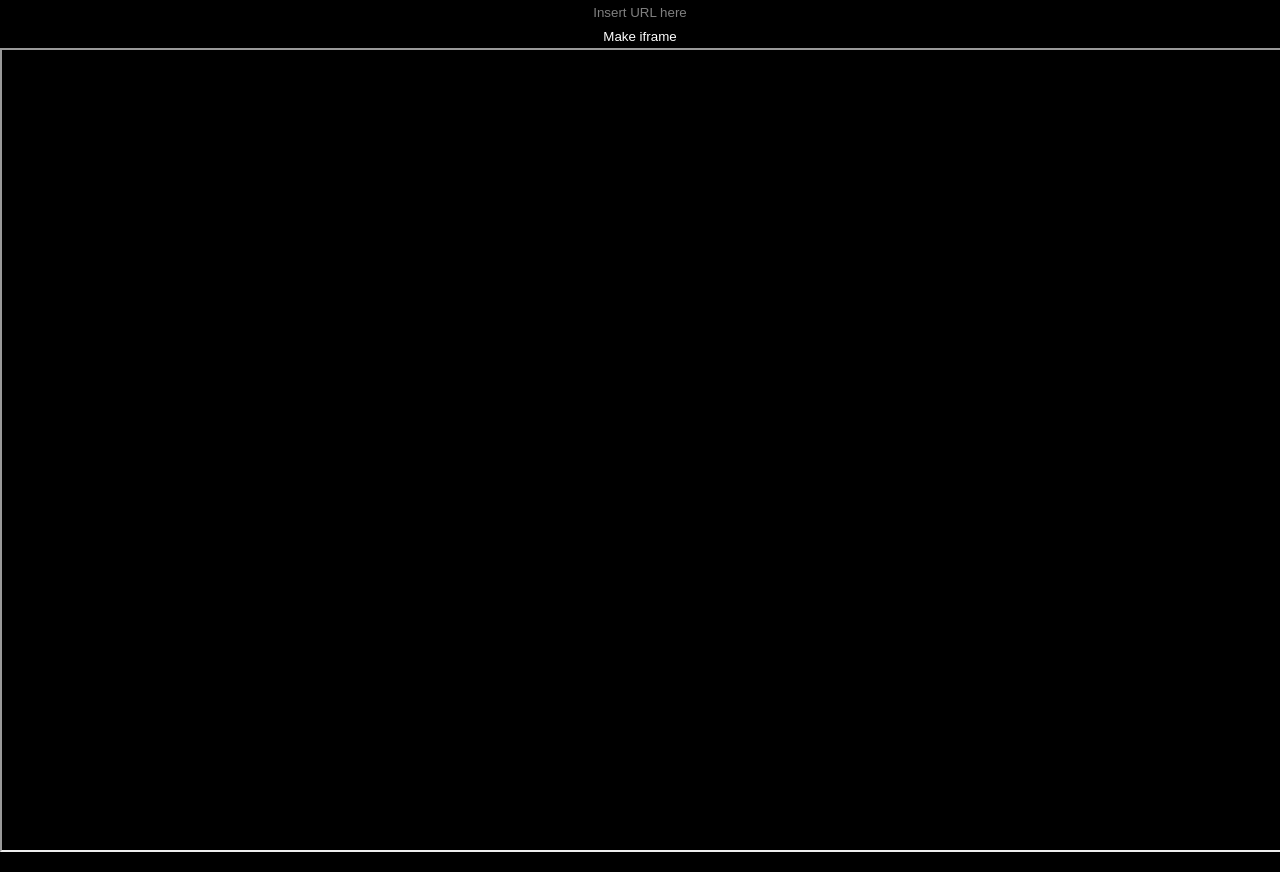
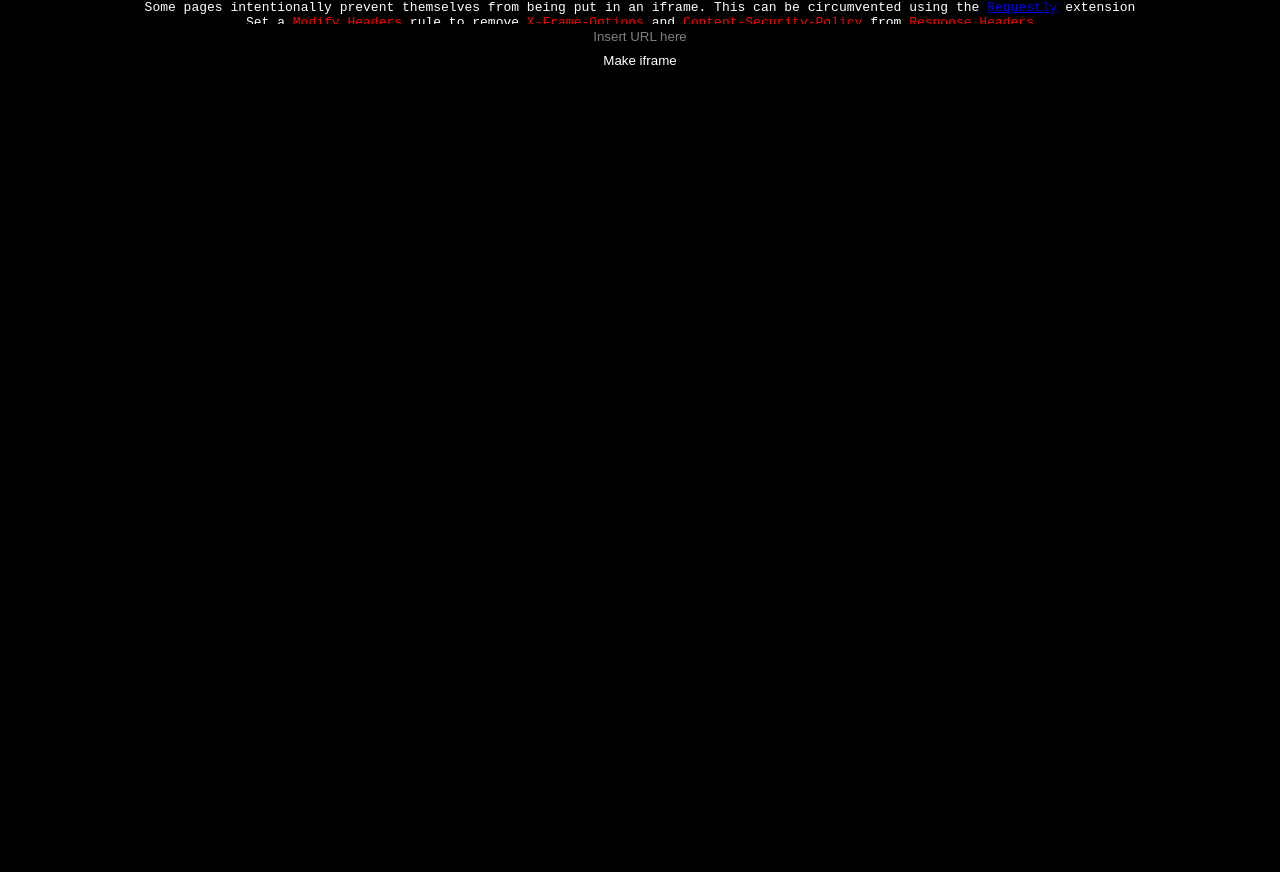
Before and after one commit to IanR1225/IanR1225.github.io, a plain HTML site: page bypass.html in a window 1280 px wide. Both pictures are taken after a click on the button "Make iframe". Drawn offline with Linux system fonts and the light colour scheme.

Commit message:
Added note and fixed my fix

```diff
--- a/bypass.html
+++ b/bypass.html
@@ -4,6 +4,10 @@
   <meta name="viewport" content="width=device-width, initial-scale=1.0">
 </head>
 <title>Framepasser</title>
+<div class="stylizer" id="note">
+Some pages intentionally prevent themselves from being put in an iframe. This can be circumvented using the <a href="https://chrome.google.com/webstore/detail/redirect-url-modify-heade/mdnleldcmiljblolnjhpnblkcekpdkpa">Requestly</a> extension<br>
+Set a <red>Modify Headers</red> rule to remove <red>X-Frame-Options</red> and <red>Content-Security-Policy</red> from <red>Response Headers</red>
+</div>
 <input class="stylizer" type="text" id="hamburgetURL" placeholder="Insert URL here">
 <button class="stylizer" onclick="genDiv();">Make iframe</button>
 <script>
@@ -11,10 +15,6 @@ var ifv; //ifv = iframe variable
 function genDiv() {
 ifv = document.createElement("iframe");
 ifv.src = document.getElementById("hamburgetURL").value;
-ifv.width = "100%";
-ifv.height = "100%";
-ifv.align = "center";
-ifv.border = 0;
 ifv.setAttribute('allowFullScreen', '');
 document.body.appendChild(ifv);
 }
@@ -23,4 +23,7 @@ document.body.appendChild(ifv);
 body {padding:0; margin:0; background:black;}
 .stylizer {border:none; background:black; color:white; text-align:center; width:100%; height:3vh;}
 input::placeholder {color:gray;}
+#note {font-family:monospace;}
+iframe {width:100%; height:100%; align-content:center; border:none;}
+red {color:red;}
 </style>
```
